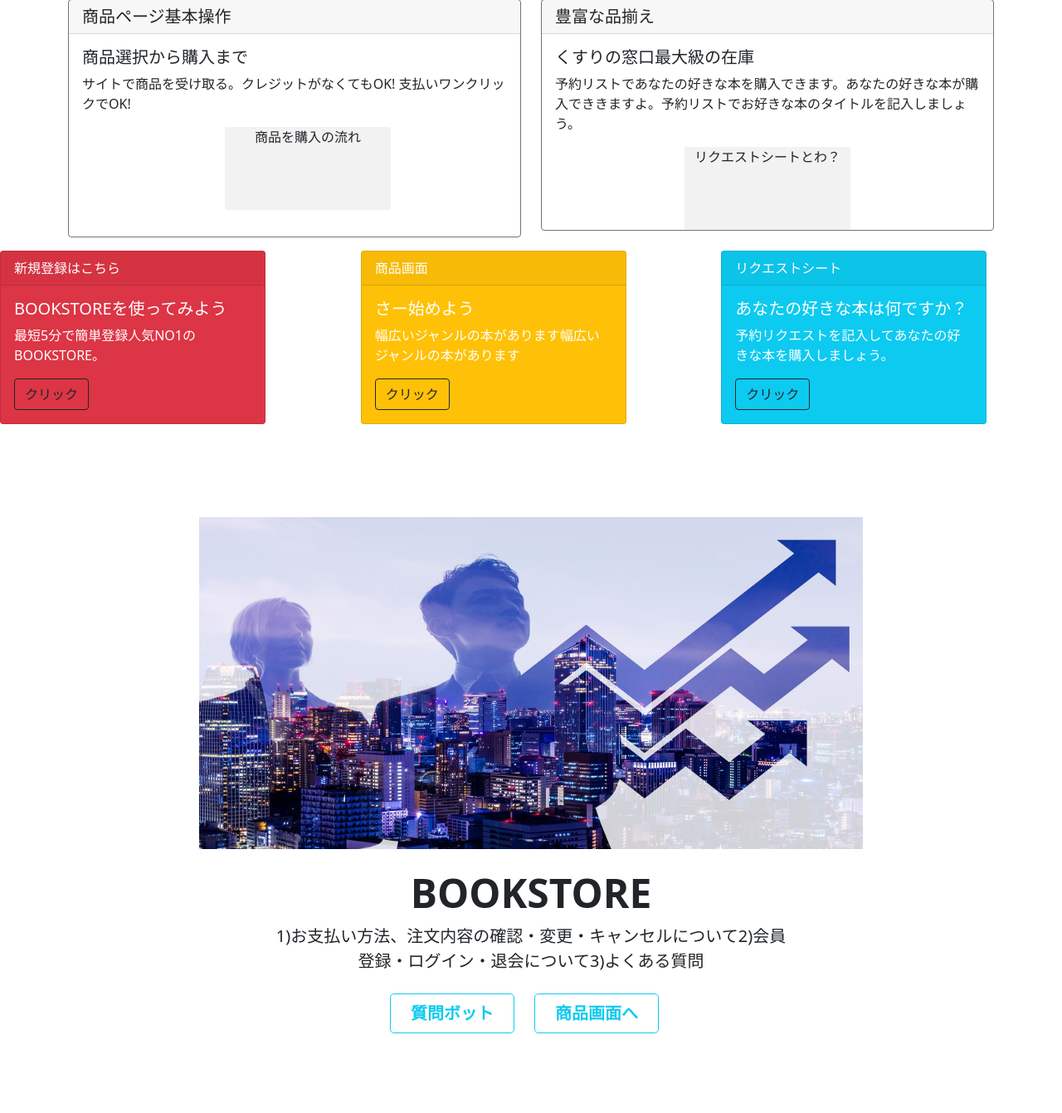
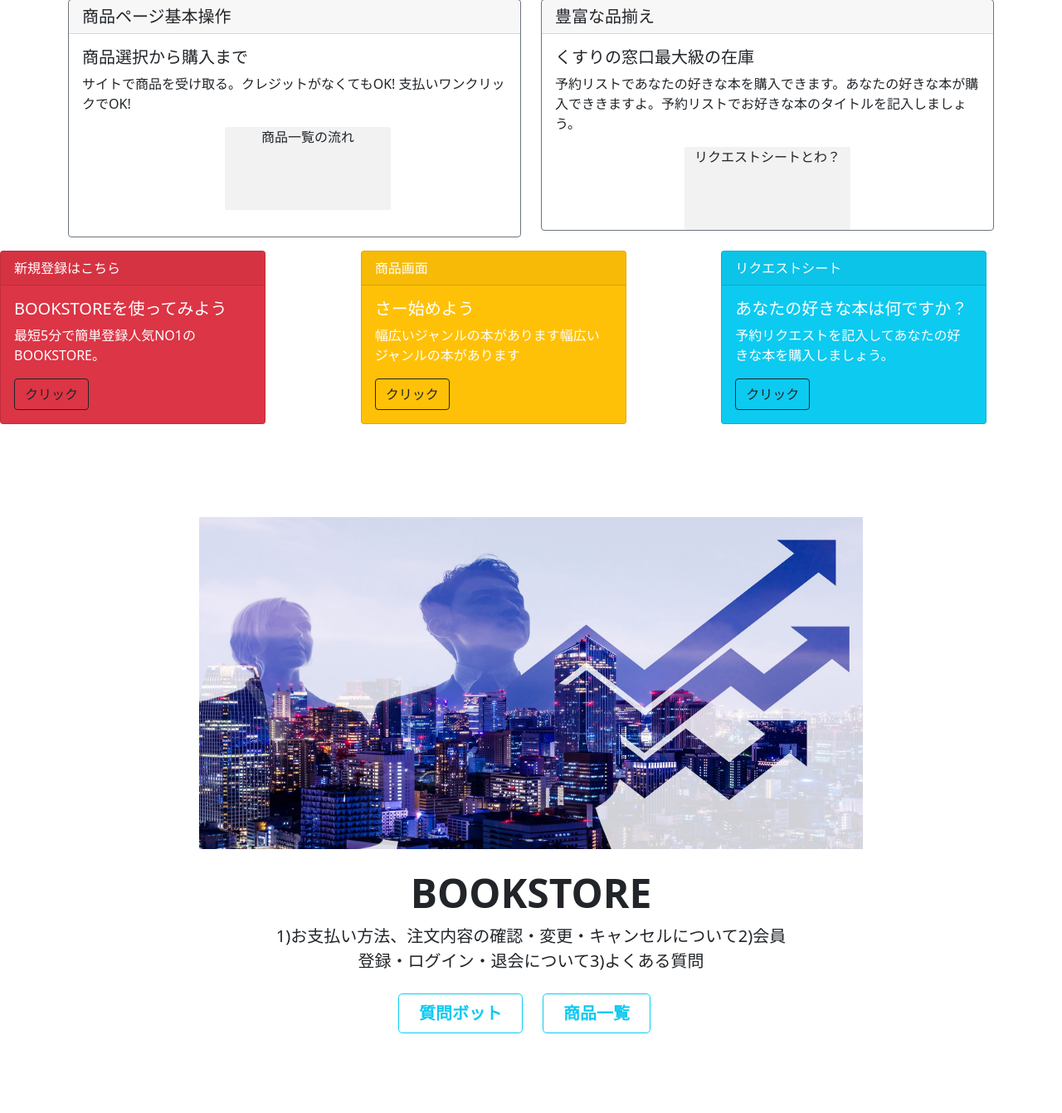
Before and after one commit to Okawa0418/Bookstore, a PHP site: page /describe.php in a window 1280 px wide. Shown: the part 767-2108 px from the top of the page at 83% size. Run offline with PHP 8.4, Linux system fonts and the light colour scheme.

Commit message:
error code　修正

```diff
--- a/customerformcheck.php
+++ b/customerformcheck.php
@@ -43,7 +43,7 @@
     session_start();
 
     if(empty($_POST['email'])){
-        $_SESSION['msg1'] = '※メールアドレスを入力してください。';
+        $_SESSION['msg'] = '※メールアドレスを入力してください。';
         header('Location: customerformadd.php');
     } else{$_SESSION['email'] = $_POST['email'];
     }
--- a/describe.php
+++ b/describe.php
@@ -55,7 +55,7 @@
                         <li class="works_item">
                             <div class="works_image">
                                 <div class="works_modal_open" data-modal-open="modal-3">
-                                    <p>商品を購入の流れ</p>
+                                    <p>商品一覧の流れ</p>
                                     <div class="works_image_mask">
                                         <div class="mask_text">クリックで拡大</div>
                                     </div>
@@ -184,7 +184,7 @@
                     <input type="submit" value="質問ボット" name="confirm" class="btn btn-outline-info btn-lg px-4 me-sm-3 fw-bold">
                 </form>
                 <form method="post" action="index.php">
-                    <input type="submit" value="商品画面へ" name="index" class="btn btn-outline-info btn-lg px-4 me-sm-3 fw-bold">
+                    <input type="submit" value="商品一覧" name="index" class="btn btn-outline-info btn-lg px-4 me-sm-3 fw-bold">
                 </form>
             </div>
         </div>
--- a/done_view.html
+++ b/done_view.html
@@ -33,10 +33,10 @@
     <h4>ご利用ありがとうございます。</h4>
     <p>商品を購入しました。</p>
     <form action="index.php">
-        <button type="submit" class="btn btn-secondary">商品一覧へ</button>
+        <button type="submit" class="btn btn-secondary">商品一覧</button>
     </form>
     <form action="pur_history.php">
-        <button type="submit" class="btn btn-success">商品履歴へ</button>
+        <button type="submit" class="btn btn-success">商品履歴</button>
     </form>
     <form action="logout.php">
         <button type="submit" class="btn btn-danger">ログアウト</button>
```
Also changed, not shown: customerformadd.php (+6 -6 lines).
